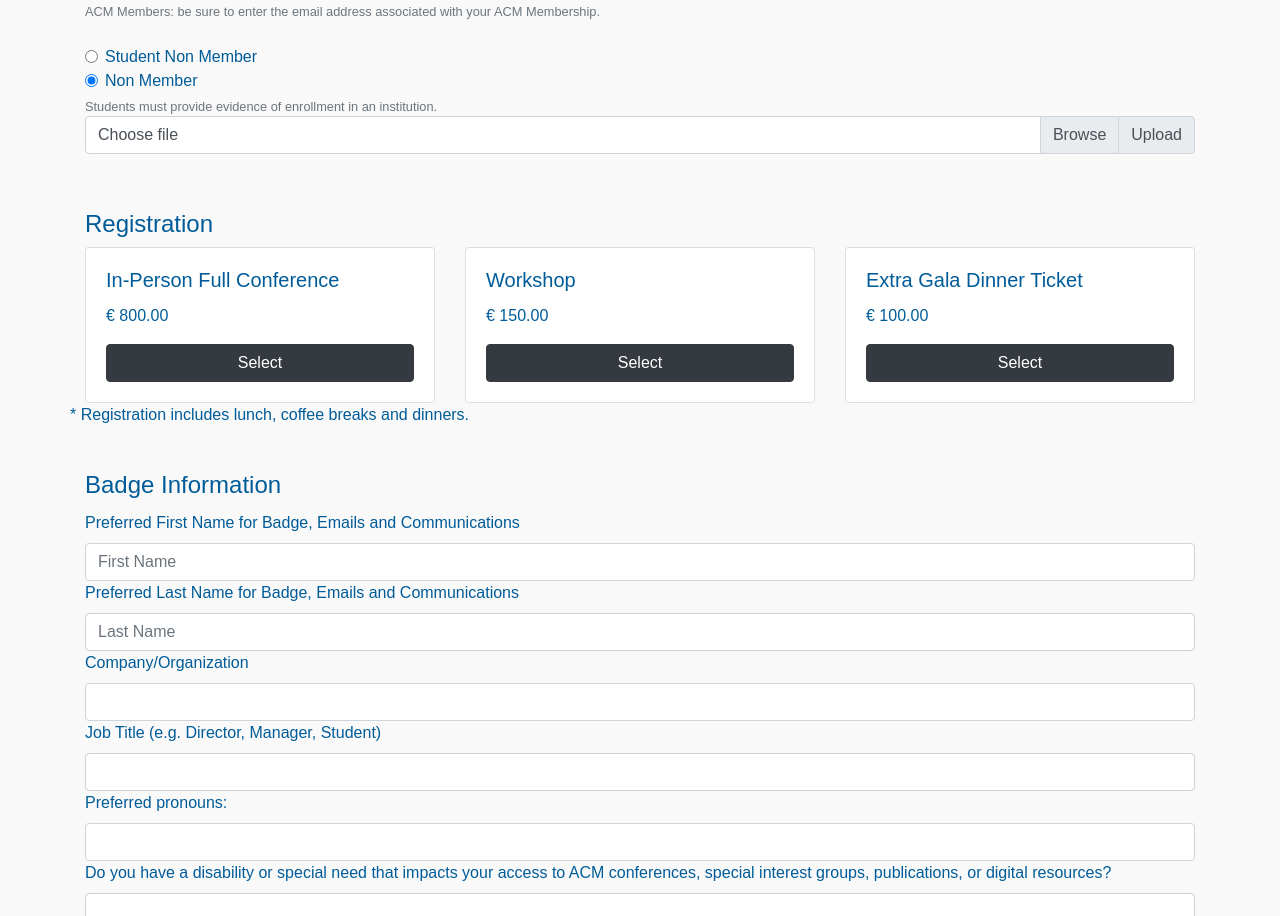
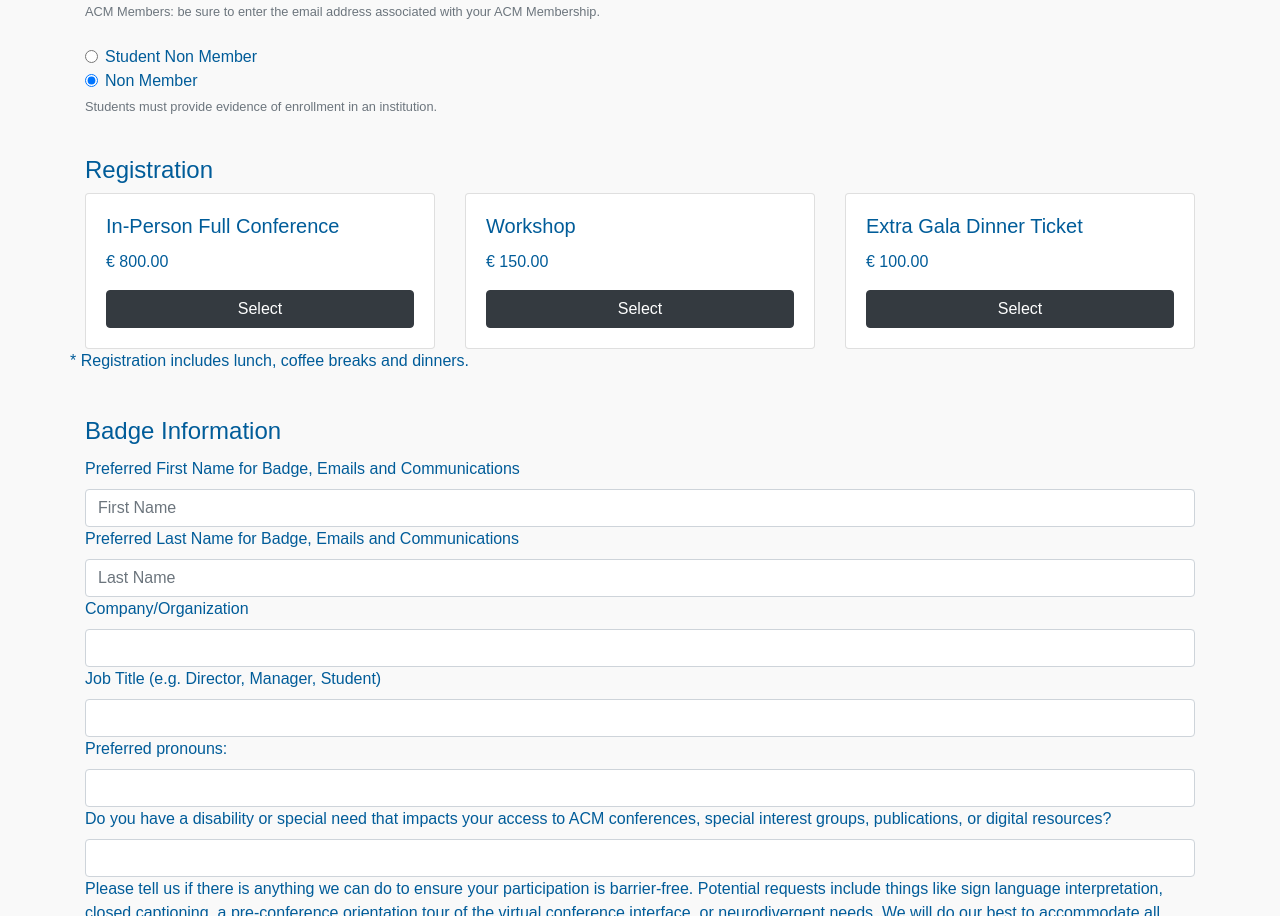
Before and after one commit to PipsRocha/DIS-Registration, a SvelteKit app: page /non-member in a window 1280 px wide. Shown: the part 1037-1953 px from the top of the page. Built offline with nearby package versions, Linux system fonts and the light colour scheme.

Commit message:
remove upload

```diff
--- a/src/routes/non-member/+page.svelte
+++ b/src/routes/non-member/+page.svelte
@@ -142,20 +142,7 @@
   <small id="studentHelp" class="form-text text-muted"
     >Students must provide evidence of enrollment in an institution.</small
   >
-  <div class="input-group mb-3">
-    <div class="custom-file">
-      <input
-        type="file"
-        class="custom-file-input"
-        id="studentcheck"
-        aria-describedby="studentHelp"
-      />
-      <label class="custom-file-label" for="studentcheck">Choose file</label>
-    </div>
-    <div class="input-group-append">
-      <span class="input-group-text" id="">Upload</span>
-    </div>
-  </div>
+
 </div>
 
 <!----------------------------------------------------------------------------------->
```
Also changed, not shown: src/routes/acm-member/+page.svelte (+1 -14 lines).
